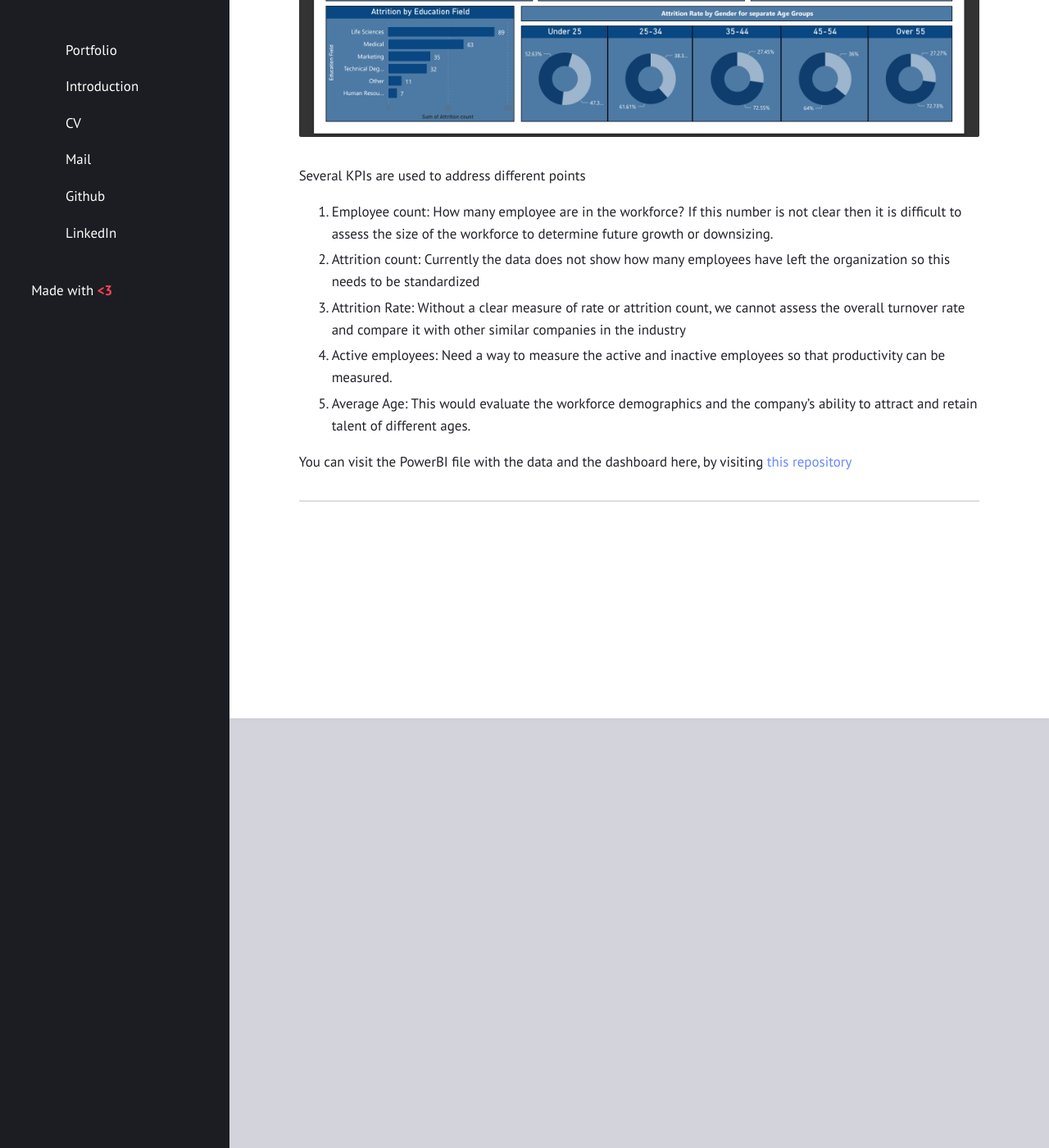
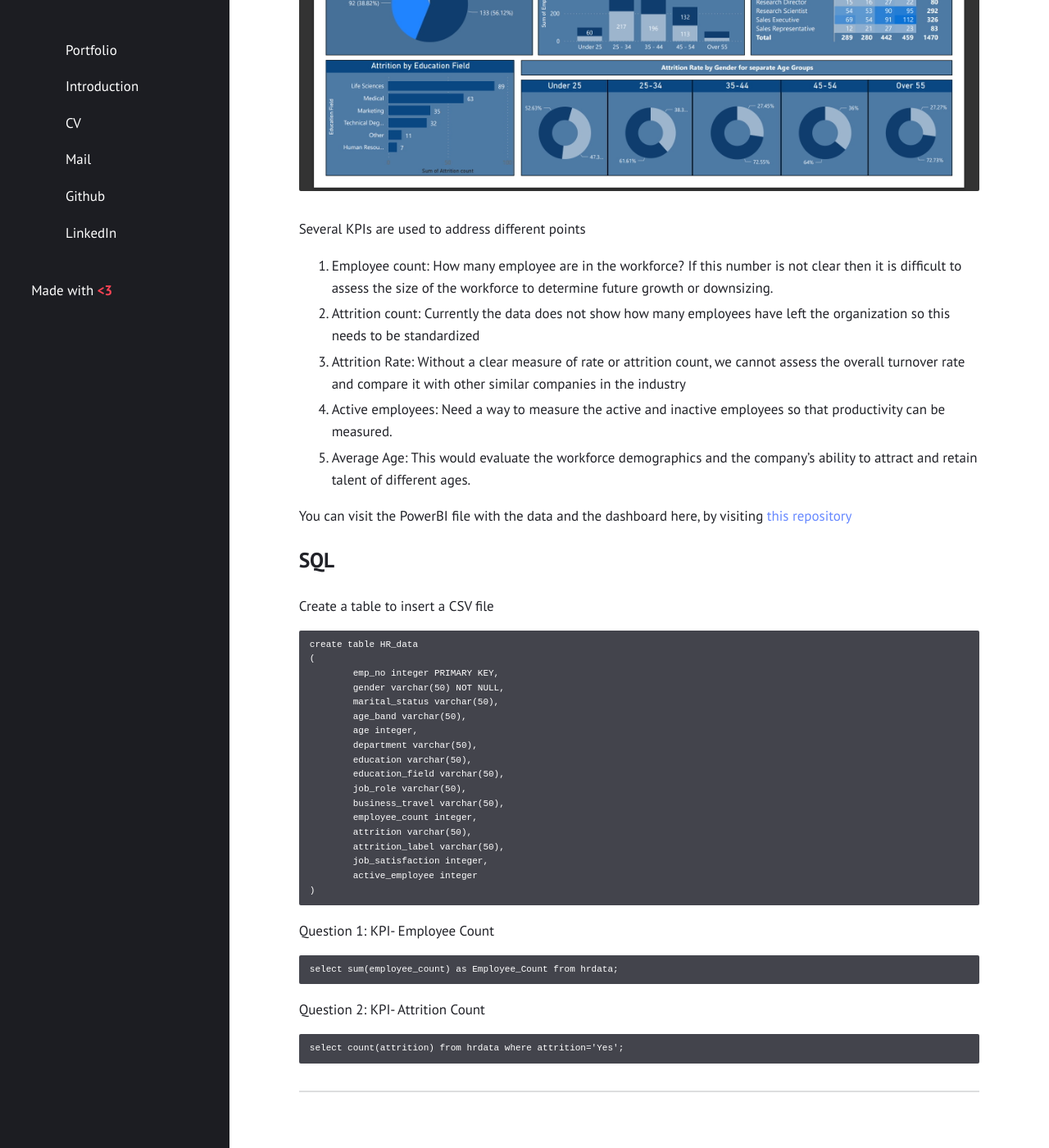
Before and after one commit to cwathen/Portfolio, a Jekyll site: the page built from _posts/2023-07-03-HR_Dashboard_PowerBi.md, in a window 1280 px wide and 1400 px high, scrolled down 524 px. Shown: the whole window at 82% size. Built offline with Jekyll 4.4.1, drawn with Linux system fonts in a browser that asks for light colours; some of the changed text lies outside the part shown.

Commit message:
updating dashboard to include SQL

````diff
--- a/_posts/2023-07-03-HR_Dashboard_PowerBi.md
+++ b/_posts/2023-07-03-HR_Dashboard_PowerBi.md
@@ -1,16 +1,20 @@
 ---
-title:  "HR Dashboard"
+title:  "HR Dashboard and SQL"
 mathjax: true
 layout: post
 categories: media
 excerpt_separator: <!--more-->
 ---
-This is short project completed to analyze HR data to help the department to monitor and manage different aspects of employee data to maintain a healthy workforce.
+This is short project using Power BI and SQL analyzed HR data to help the department to monitor and manage different aspects of employee data to maintain a healthy workforce.
 
+<!--more-->
+
+Power BI
+---
 ![HR Dashboard]({{site.baseurl}}/assets/Images/HR_dashboard.jpg)
 
 
-<!--more-->
+
 
 Several KPIs are used to address different points
 
@@ -23,5 +27,40 @@ Several KPIs are used to address different points
 
 You can visit the PowerBI file with the data and the dashboard here, by visiting [this repository](https://github.com/cwathen/PowerBi)
 
+SQL
+---
+Create a table to insert a CSV file
 
+```
+create table HR_data
+(
+	emp_no integer PRIMARY KEY,
+	gender varchar(50) NOT NULL,
+	marital_status varchar(50),
+	age_band varchar(50),
+	age integer,
+	department varchar(50),
+	education varchar(50),
+	education_field varchar(50),
+	job_role varchar(50),
+	business_travel varchar(50),
+	employee_count integer,
+	attrition varchar(50),
+	attrition_label varchar(50),
+	job_satisfaction integer,
+	active_employee integer
+)
+```
+
+Question 1: KPI- Employee Count
+
+```
+select sum(employee_count) as Employee_Count from hrdata;
+```
+
+Question 2: KPI- Attrition Count
+
+```
+select count(attrition) from hrdata where attrition='Yes';
+```
 --------
````
Also changed, not shown: _posts/2023-01-12-Spotify_Week1_SQL.md (+11 -10 lines), README.md.
